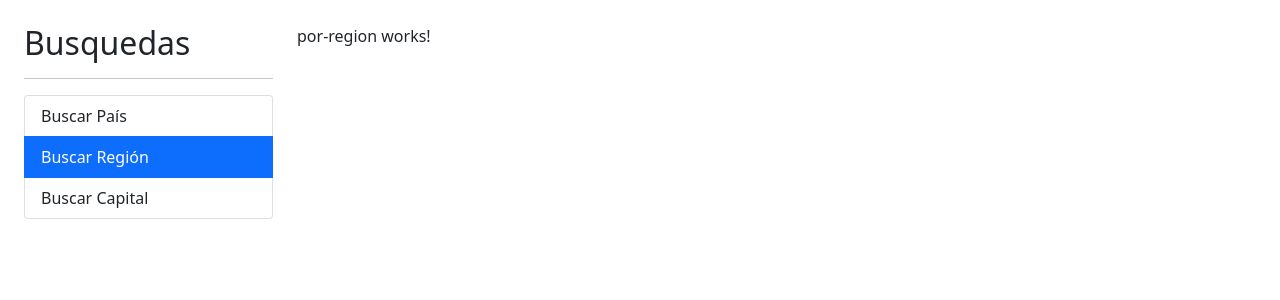
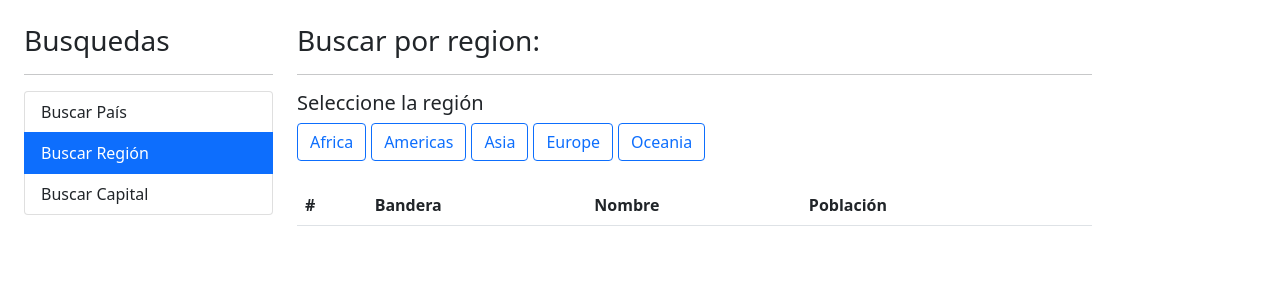
Before and after one commit to mmazzariello/countries-app, an Angular app: page /region in a window 1280 px wide. Shown: the top 300 px of the page. Built offline with nearby package versions, Linux system fonts and the light colour scheme.

Commit message:
ADD ver px region component

```diff
--- a/src/app/pais/pages/por-region/por-region.component.html
+++ b/src/app/pais/pages/por-region/por-region.component.html
@@ -1 +1,30 @@
-<p>por-region works!</p>
+<h3>
+  Buscar por region:
+  <small>
+    {{ regionActiva | titlecase }}
+  </small>
+</h3>
+<hr />
+
+<h5>Seleccione la región</h5>
+<div class="row">
+  <div class="col">
+    <!-- [class.btn-primary]="region === regionActiva" -->
+    <!-- [ngClass]="{
+      'btn-primary': regionActiva === region,
+      'btn-outline-primary': regionActiva !== region
+    }" -->
+
+    <button
+      *ngFor="let region of regiones"
+      [class]="getClaseCss(region)"
+      (click)="activarRegion(region)"
+    >
+      {{ region | titlecase }}
+    </button>
+  </div>
+</div>
+
+<div class="col mt-4">
+  <app-pais-tabla [paises]="paises"></app-pais-tabla>
+</div>
--- a/src/app/pais/pages/por-region/por-region.component.ts
+++ b/src/app/pais/pages/por-region/por-region.component.ts
@@ -1,16 +1,46 @@
 import { Component, OnInit } from '@angular/core';
+import { Country } from '../../intefaces/pais.interface';
+import { PaisService } from '../../services/pais.service';
 
 @Component({
   selector: 'app-por-region',
   templateUrl: './por-region.component.html',
   styles: [
-  ]
+    `
+      button {
+        margin-right: 5px;
+      }
+    `,
+  ],
 })
 export class PorRegionComponent implements OnInit {
+  regiones: string[] = ['africa', 'americas', 'asia', 'europe', 'oceania'];
+  regionActiva: string = '';
+  paises: Country[] = [];
 
-  constructor() { }
+  constructor(private paisService: PaisService) {}
 
-  ngOnInit(): void {
+  ngOnInit(): void {}
+
+  getClaseCss(region: string) {
+    return region === this.regionActiva
+      ? 'btn btn-primary'
+      : 'btn btn-outline-primary';
   }
 
+  activarRegion(region: string) {
+    if (region === this.regionActiva) {
+      return;
+    }
+
+    this.regionActiva = region;
+    this.paises = [];
+
+    //TODO: hacer el llamado al servicio para traer los paises por esa region
+
+    this.paisService.getRegionPorId(region).subscribe((paises) => {
+      console.log('region', paises);
+      this.paises = paises;
+    });
+  }
 }
--- a/src/app/pais/services/pais.service.ts
+++ b/src/app/pais/services/pais.service.ts
@@ -25,4 +25,9 @@
     const url = `${this.apiUrl}/alpha/${id}`;
     return this.http.get<Country>(url);
   }
+
+  getRegionPorId(region: string): Observable<Country[]> {
+    const url = `${this.apiUrl}/region/${region}`;
+    return this.http.get<Country[]>(url);
+  }
 }
--- a/src/app/shared/sidebar/sidebar.component.html
+++ b/src/app/shared/sidebar/sidebar.component.html
@@ -1,4 +1,4 @@
-<h2>Busquedas</h2>
+<h3>Busquedas</h3>
 <hr />
 <ul class="list-group">
   <li
```
Also changed, not shown: src/app/pais/pages/por-pais/por-pais.component.ts (+12 -14 lines).
